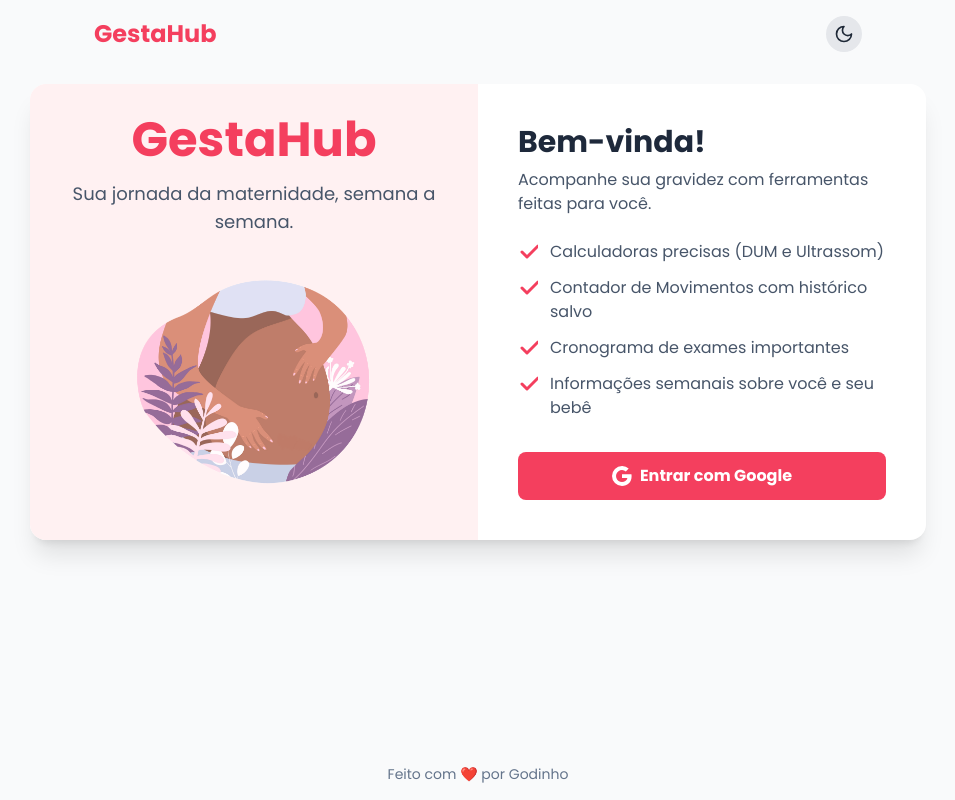
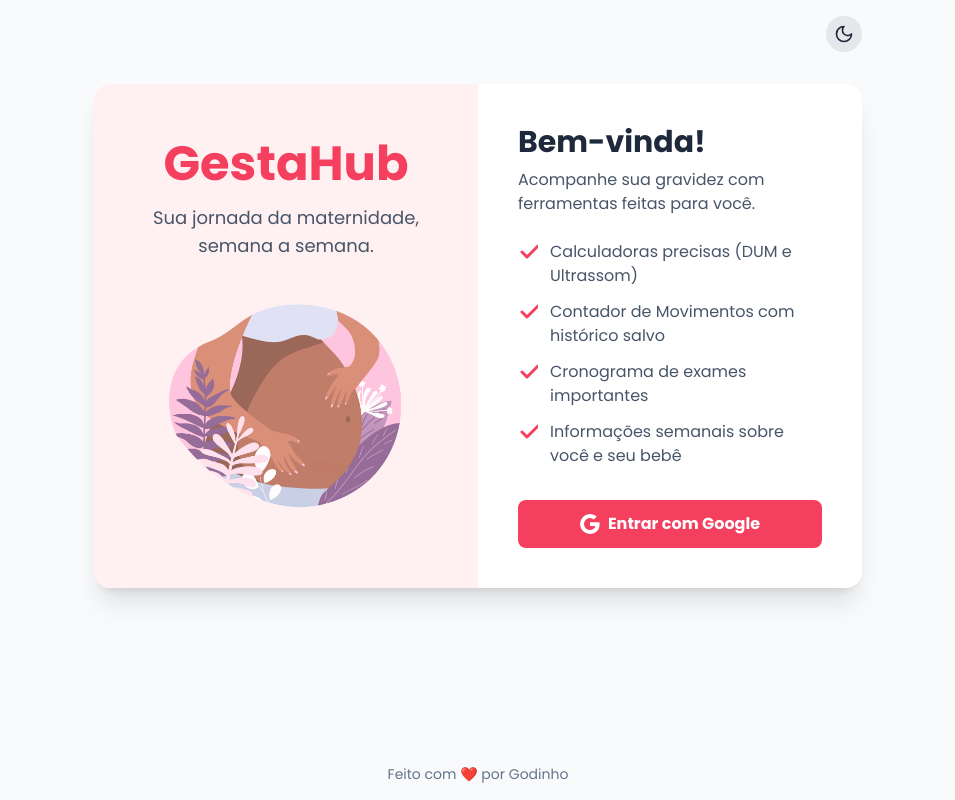
Before and after one commit to moisesgodinho/gestahub, a Next.js app: page / in a window 1280 px wide. Shown: the whole page, without its empty margins (162-1117 px from the left). Built offline with nearby package versions, Linux system fonts and the light colour scheme; no server answers.

Commit message:
alteracoes visuais na pagina de login

```diff
--- a/src/components/Header.js
+++ b/src/components/Header.js
@@ -50,25 +50,27 @@ export default function Header() {
 
   return (
     <header className="w-full p-4">
-      <div className="container mx-auto max-w-3xl flex justify-between items-center">
+      <div className={`container mx-auto max-w-3xl flex items-center ${user ? 'justify-between' : 'justify-end'}`}>
+        {user && (
             <Link href="/" className="text-2xl font-bold text-rose-500 dark:text-rose-400">
                 GestaHub
             </Link>
+        )}
 
         <div className="flex items-center gap-4">
           {user && (
+            <>
                 <span className="hidden sm:block text-slate-700 dark:text-slate-300">
                 Olá, <span className="font-semibold text-rose-500 dark:text-rose-400">{getDisplayName()}</span>!
                 </span>
+                <Link href="/perfil" title="Meu Perfil" className="p-2 rounded-full bg-gray-200 dark:bg-slate-700 text-gray-800 dark:text-gray-200 hover:bg-gray-300 dark:hover:bg-slate-600 transition-colors">
+                    <UserIcon className="w-5 h-5" />
+                </Link>
+            </>
           )}
           <button onClick={toggleTheme} className="p-2 rounded-full bg-gray-200 dark:bg-slate-700 text-gray-800 dark:text-gray-200 hover:bg-gray-300 dark:hover:bg-slate-600 transition-colors">
             {theme === 'light' ? <MoonIcon className="w-5 h-5" /> : <SunIcon className="w-5 h-5" />}
           </button>
-          {user && (
-            <Link href="/perfil" title="Meu Perfil" className="p-2 rounded-full bg-gray-200 dark:bg-slate-700 text-gray-800 dark:text-gray-200 hover:bg-gray-300 dark:hover:bg-slate-600 transition-colors">
-              <UserIcon className="w-5 h-5" />
-            </Link>
-          )}
         </div>
       </div>
     </header>
--- a/src/components/Login.js
+++ b/src/components/Login.js
@@ -26,8 +26,8 @@ export default function Login() {
   };
 
   return (
-    <div className="w-full max-w-4xl bg-white dark:bg-slate-800 rounded-2xl shadow-xl flex flex-col md:flex-row overflow-hidden animate-fade-in">
-      {/* MODIFICADO: A classe 'hidden' foi removida para exibir em todas as telas */}
+    // MODIFICADO: Alterado de 'max-w-4xl' para 'max-w-3xl' para alinhar com o restante do site
+    <div className="w-full max-w-3xl bg-white dark:bg-slate-800 rounded-2xl shadow-xl flex flex-col md:flex-row overflow-hidden animate-fade-in">
       <div className="w-full md:w-1/2 bg-rose-50 dark:bg-slate-900/50 p-8 flex-col gap-4 items-center justify-center flex">
          <h1 className="text-5xl font-bold text-rose-500 dark:text-rose-400 text-center">GestaHub</h1>
          <p className="text-slate-600 dark:text-slate-400 text-lg text-center">Sua jornada da maternidade, semana a semana.</p>
```
Lines whose indentation alone changed are shown as unchanged.
